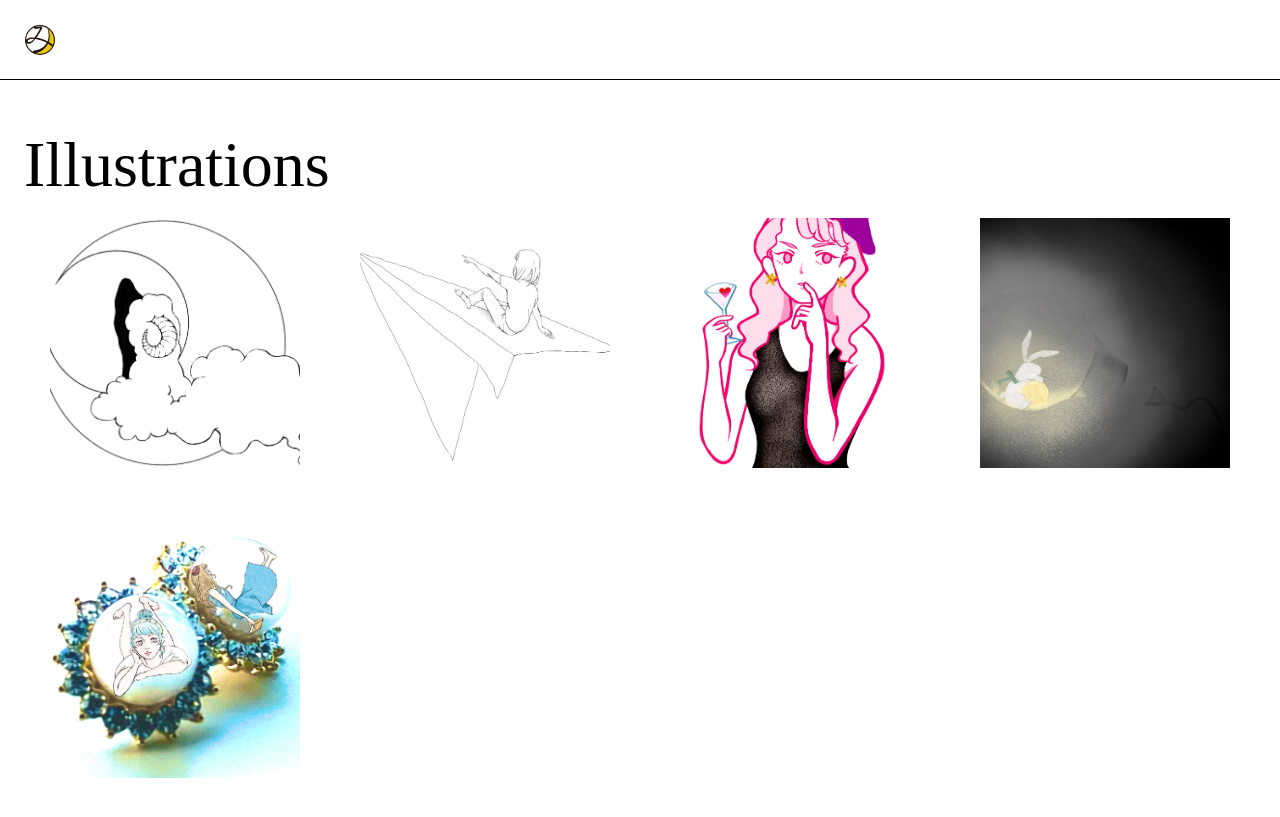
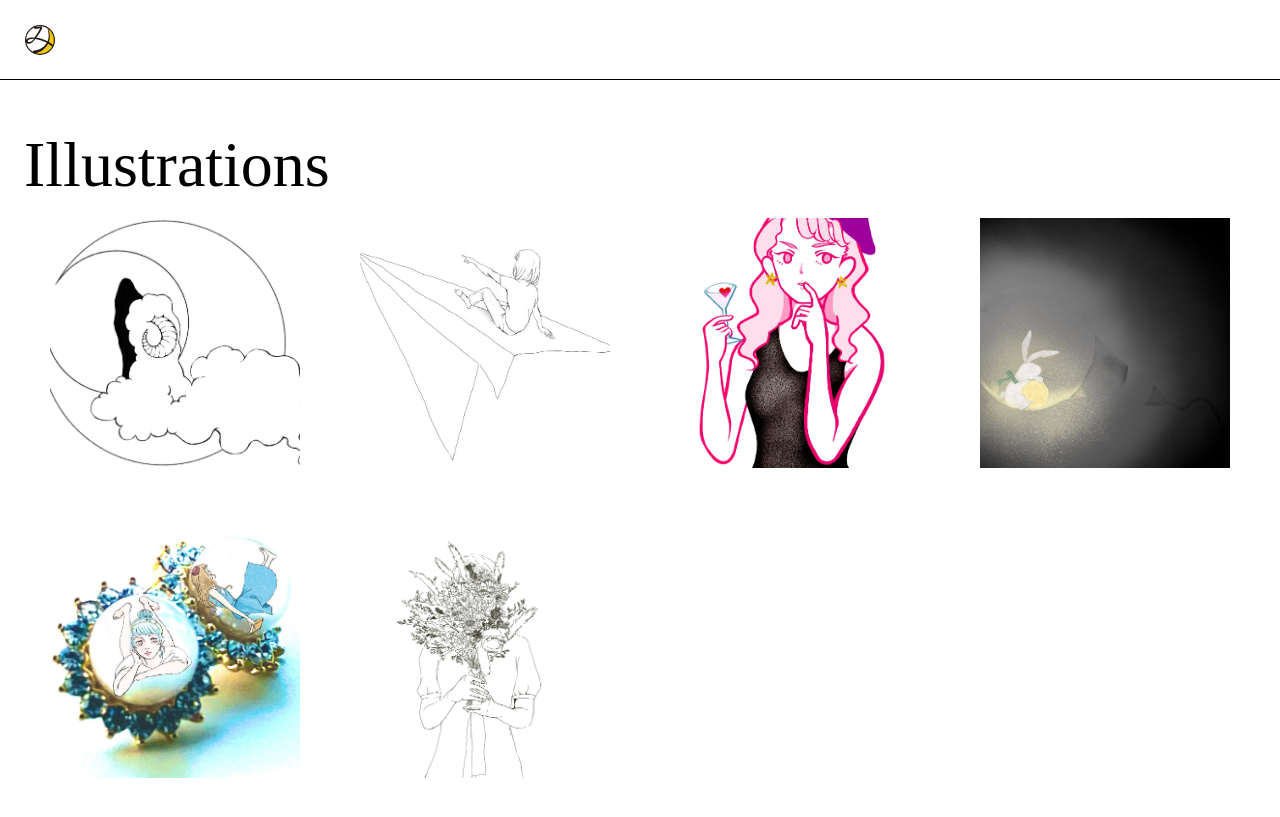
Before and after one commit to MochimochiKinoko/Portfolio-Site, a Jekyll site: the page built from illustrations.markdown, in a window 1280 px wide. Shown: the top 817 px of the page. Built offline with Jekyll 4.4.1, drawn with Linux system fonts in a browser that asks for light colours; some web fonts are replaced.

Commit message:
AddIllustration

```diff
--- a/_includes/illustrations.html
+++ b/_includes/illustrations.html
@@ -8,6 +8,7 @@
             <img src="{{'assets/images/gallery/BarGirl.jpeg' | absolute_url }}" alt="">
             <img src="{{'assets/images/gallery/LightRabbit.jpeg' | absolute_url }}" alt="">
             <img src="{{'assets/images/gallery/AccesoriesWithGirls.jpeg' | absolute_url }}" alt="">
+            <img src="{{'assets/images/gallery/BouquetAndGirl.PNG' | absolute_url }}" alt="">
         </div>
     </div>
 </section>
```
Also changed, not shown: assets/images/gallery/BouquetAndGirl.PNG (added).
